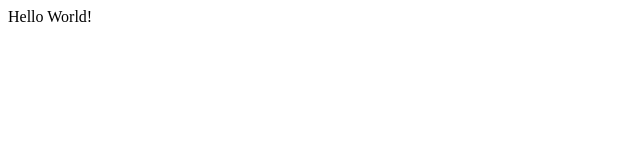
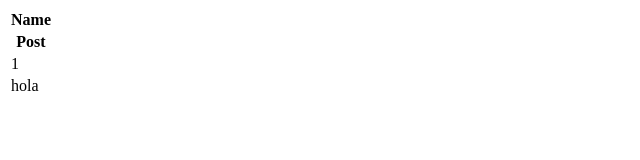
Before and after one commit to NotNanetteKaye/Week13-JavaScript-social-feed, a React (Create React App) app: page / in a window 1280 px wide. Shown: the top 160 px of the page, without its empty margins (0-640 px from the left). Built offline with nearby package versions, Linux system fonts and the light colour scheme.

Commit message:
Began Creating Entries Table According to WireFrame

```diff
--- a/src/App.jsx
+++ b/src/App.jsx
@@ -1,9 +1,30 @@
+import React, { useState } from 'react';
 
 
 function App() {
+
+  const [entries, setEntries] = useState([{Name: "David Lagrange", Post: "I love playing guitar. Does anyone want to play with me?"}])
+
   return (
     <div>
-      Hello World!
+      <table>
+        <thead>
+          <tr>
+            <th>Name</th>
+          </tr>
+          <tr>
+            <th>Post</th>
+          </tr>
+        </thead>
+        <tbody>
+          <tr>
+            <td>1</td>
+          </tr>
+          <tr>
+            <td>hola</td>
+          </tr>
+        </tbody>
+      </table>
     </div>
   );
 }
```
